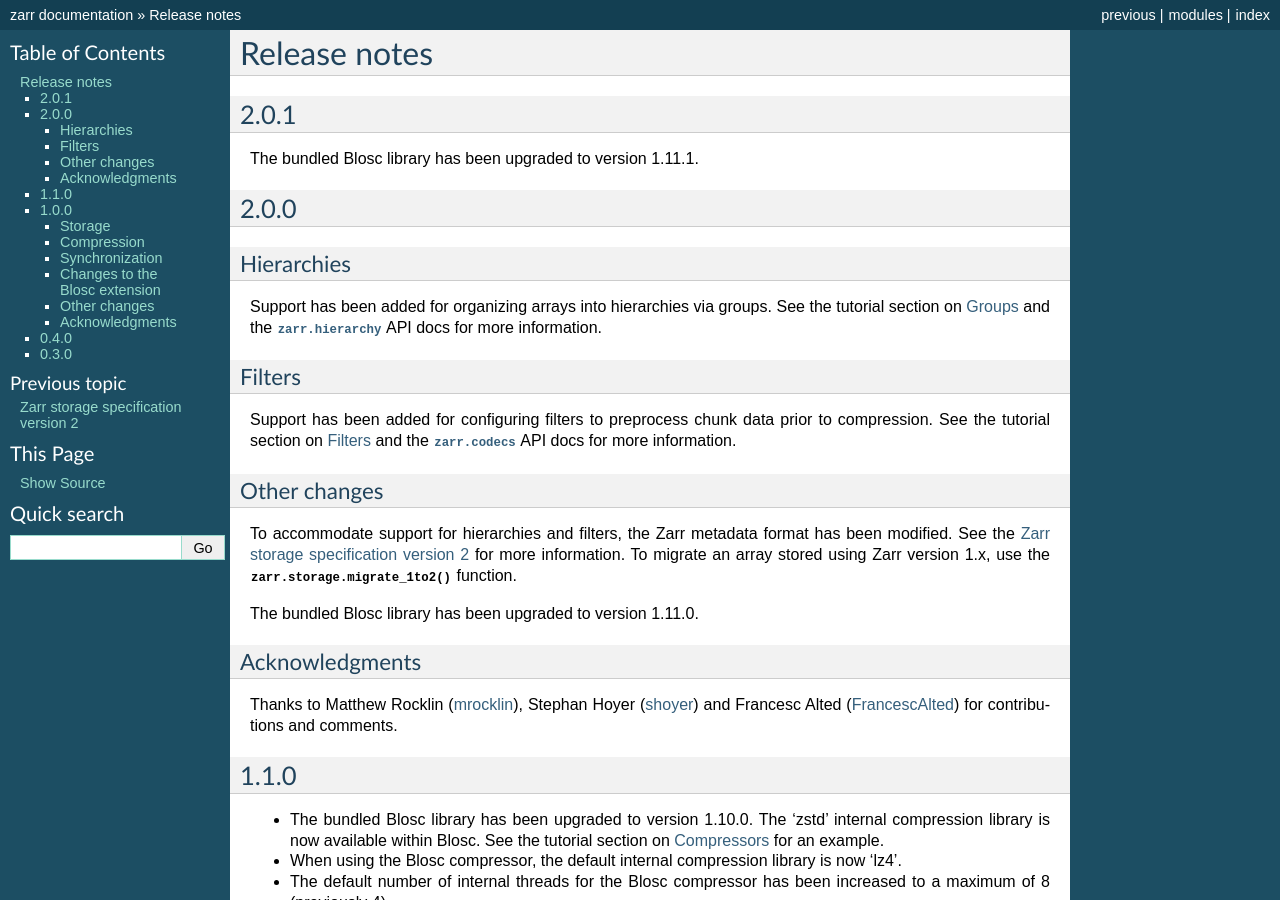
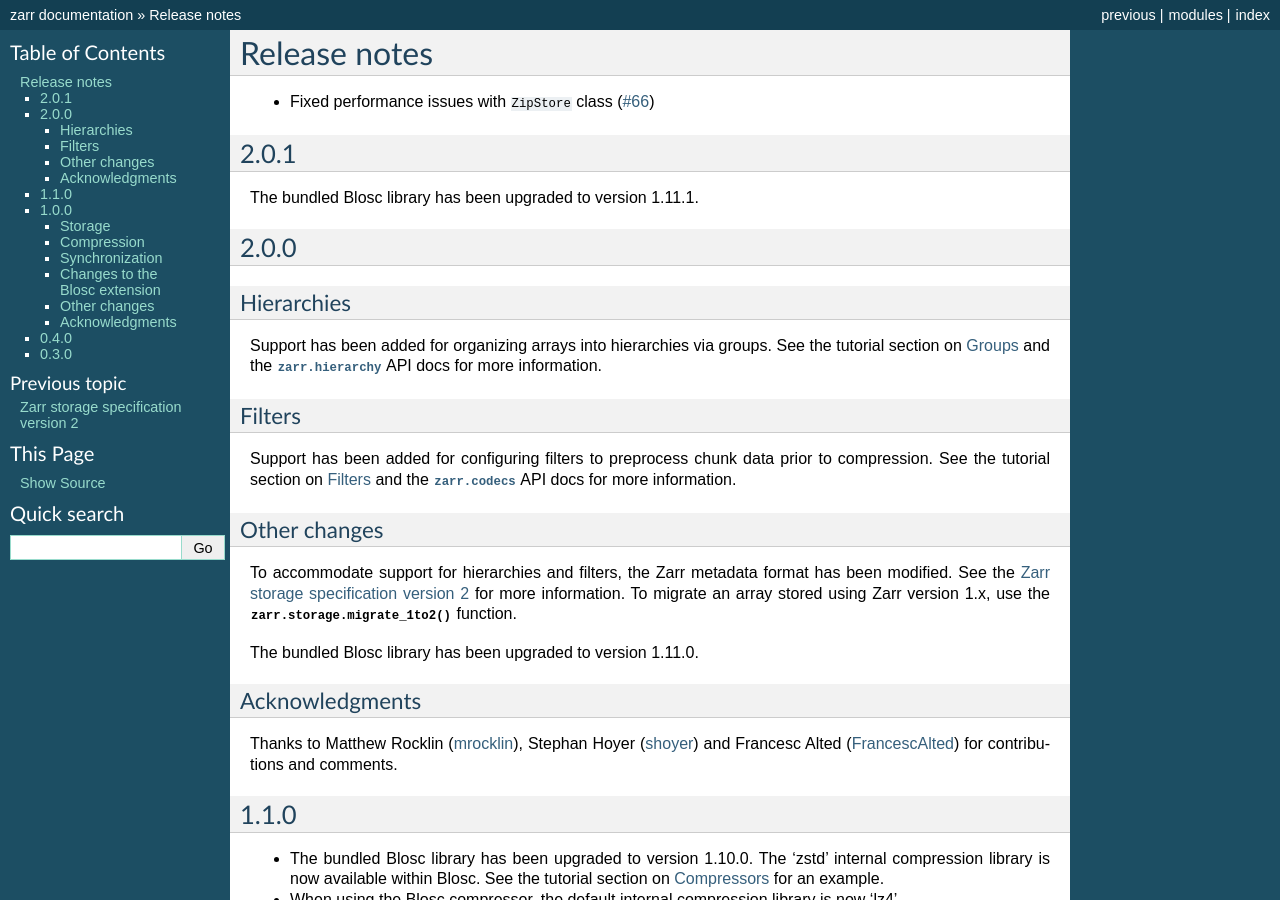
Before and after one commit to enthusiastdev121/zarr-python, a Sphinx documentation site: the page built from docs/release.rst, in a window 1280 px wide and 900 px high. Built offline with Sphinx 7.4.7, drawn with Linux system fonts in a browser that asks for light colours; the version number could not be read and is left out.

Commit message:
release notes

```diff
--- a/docs/release.rst
+++ b/docs/release.rst
@@ -1,5 +1,8 @@
 Release notes
 =============
+
+* Fixed performance issues with ``ZipStore`` class
+  (`#66 <https://github.com/alimanfoo/zarr/issues/27>`_)
 
 .. _release_2.0.1:
 
```
